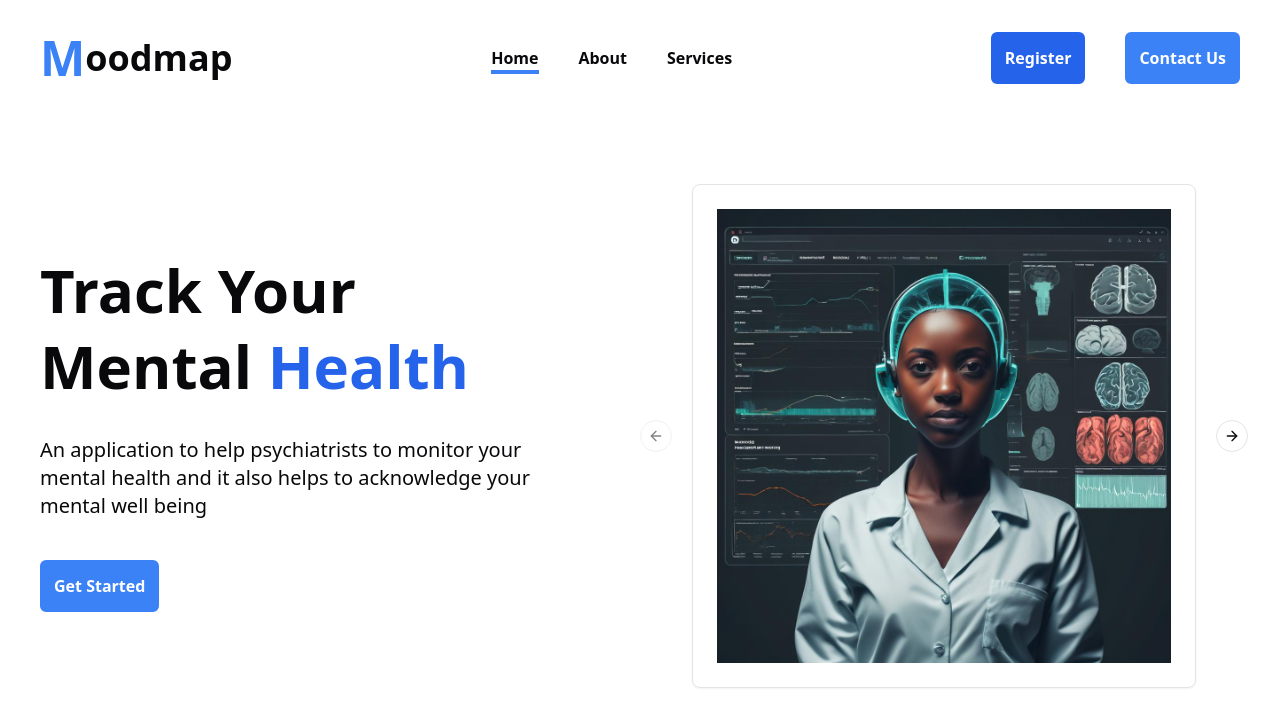
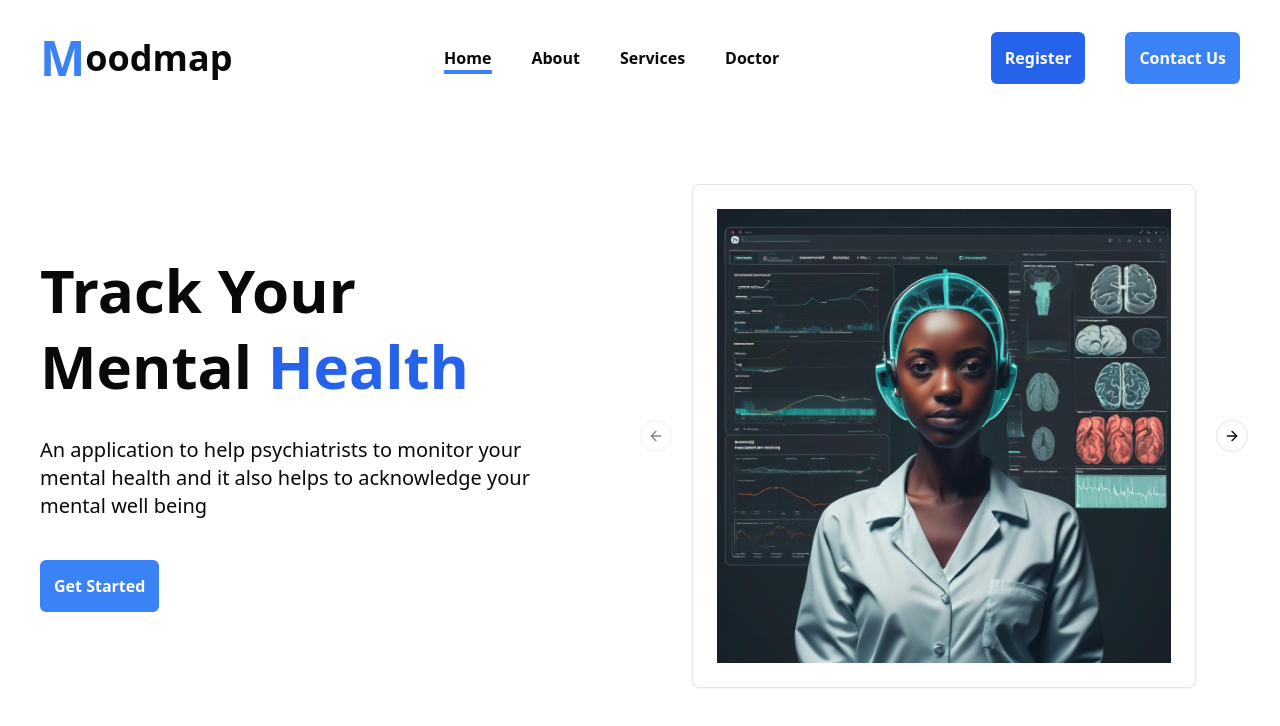
Before and after one commit to kanugurajesh/MoodMap, a Next.js app: page / in a window 1280 px wide. Shown: the top 726 px of the page. Built offline with nearby package versions, Linux system fonts and the light colour scheme; no server answers.

Commit message:
Adding new changes to the navbar

```diff
--- a/components/MobileNavbar.tsx
+++ b/components/MobileNavbar.tsx
@@ -92,6 +92,16 @@ const MobileNavbar = () => {
             <div className="w-0 h-1 group-hover:w-full bg-black transition-all ease-in-out duration-700"></div>
           </div>
           <div className="group">
+            <Link
+              href="/doctor"
+              className="hover:text-black transition-all ease-in-out duration-300"
+              onClick={() => setActiveMenu(false)}
+            >
+              Doctor
+            </Link>
+            <div className="w-0 h-1 group-hover:w-full bg-black transition-all ease-in-out duration-700"></div>
+          </div>
+          <div className="group">
             <SignedOut>
               <Link
                 href="/sign-up"
--- a/components/Navbar.tsx
+++ b/components/Navbar.tsx
@@ -57,11 +57,19 @@ const Navbar = () => {
               >
                 Services
               </Link>
+              <Link
+                href="/doctor"
+                onClick={() => setActiveTab(4)}
+                className="hover:text-blue-500 transition-all ease-in-out duration-300 hover:scale-105"
+              >
+                Doctor
+              </Link>
               <div
                 className={`absolute w-12 h-1 bg-blue-500 top-6 transition-all ease-in-out duration-300 ${
                   (activeTab == 1 && 'left-0') ||
                   (activeTab == 2 && 'left-[87px]') ||
-                  (activeTab == 3 && 'left-[185px]')
+                  (activeTab == 3 && 'left-[180px]') ||
+                  (activeTab == 4 && 'left-[275px]')
                 }`}
               ></div>
             </div>
```
